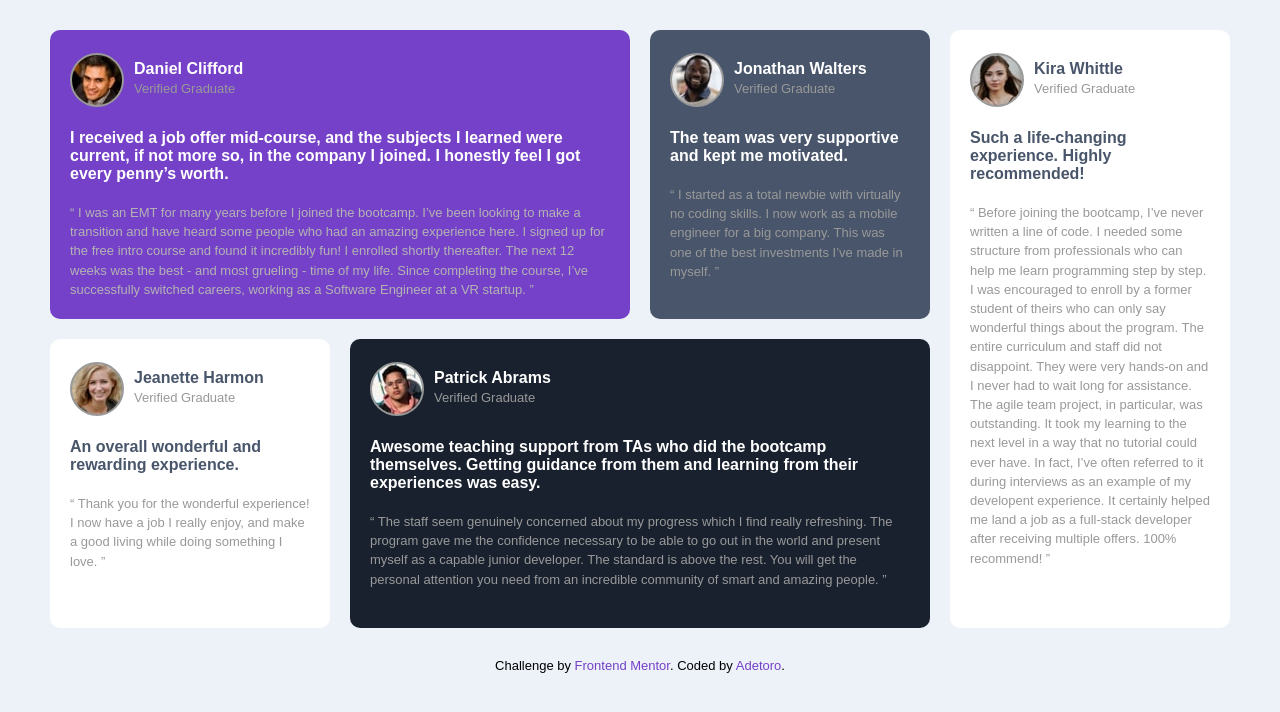
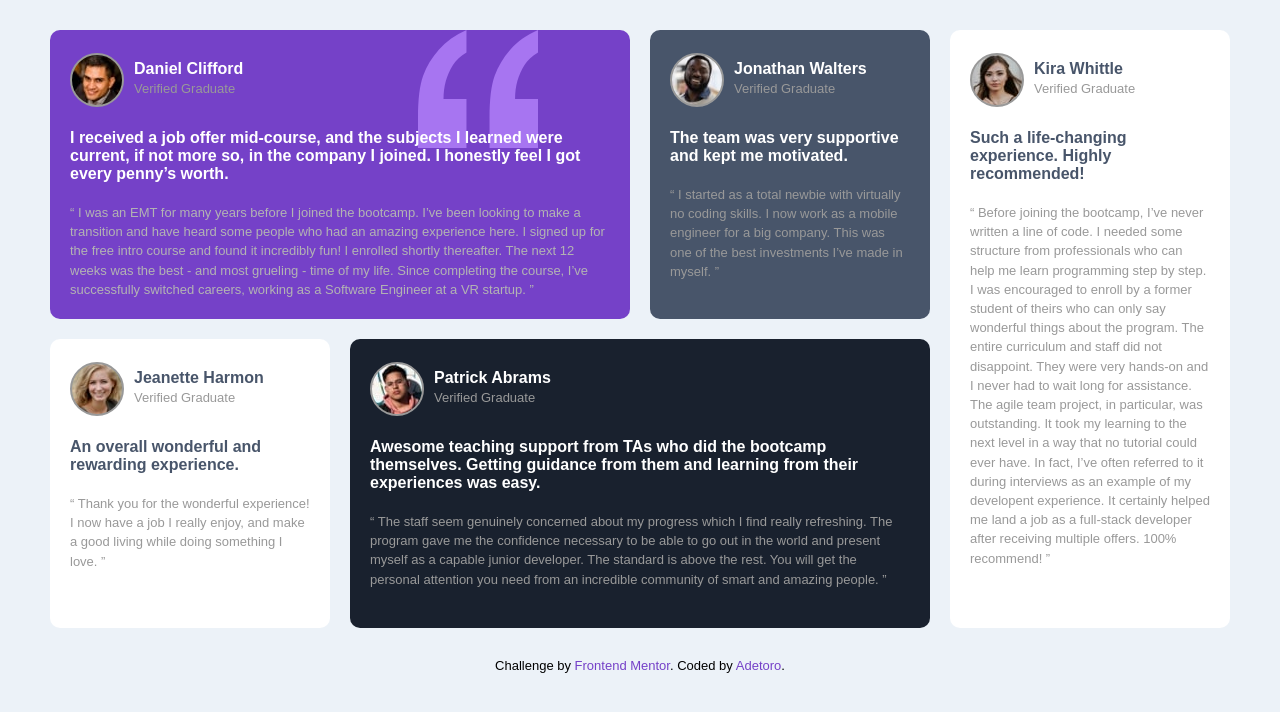
Before and after one commit to Adetoro/Testimonials-grid-section, a plain HTML site: page index.html in a window 1280 px wide. Drawn offline with Linux system fonts and the light colour scheme; a web font is replaced by a local one.

Commit message:
Update style.css

```diff
--- a/style.css
+++ b/style.css
@@ -26,6 +26,10 @@ body {
 #t_1{
     grid-area: t_1;
     background-color: hsl(263, 55%, 52%);
+    background-image: url(/images/bg-pattern-quotation.svg);
+    background-repeat: no-repeat;
+    background-position: right 20% top 0;
+    background-size: 7.5rem;
 }
 
 #t_2{
```
